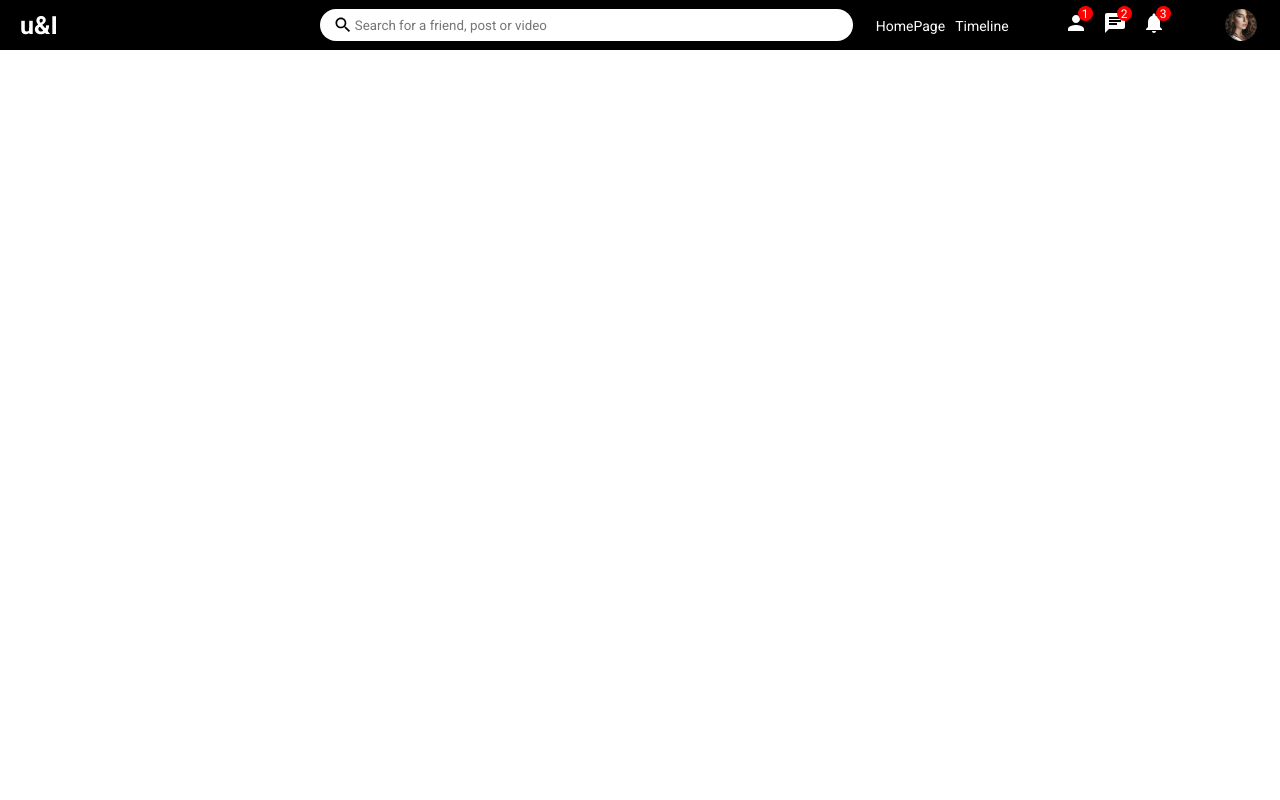
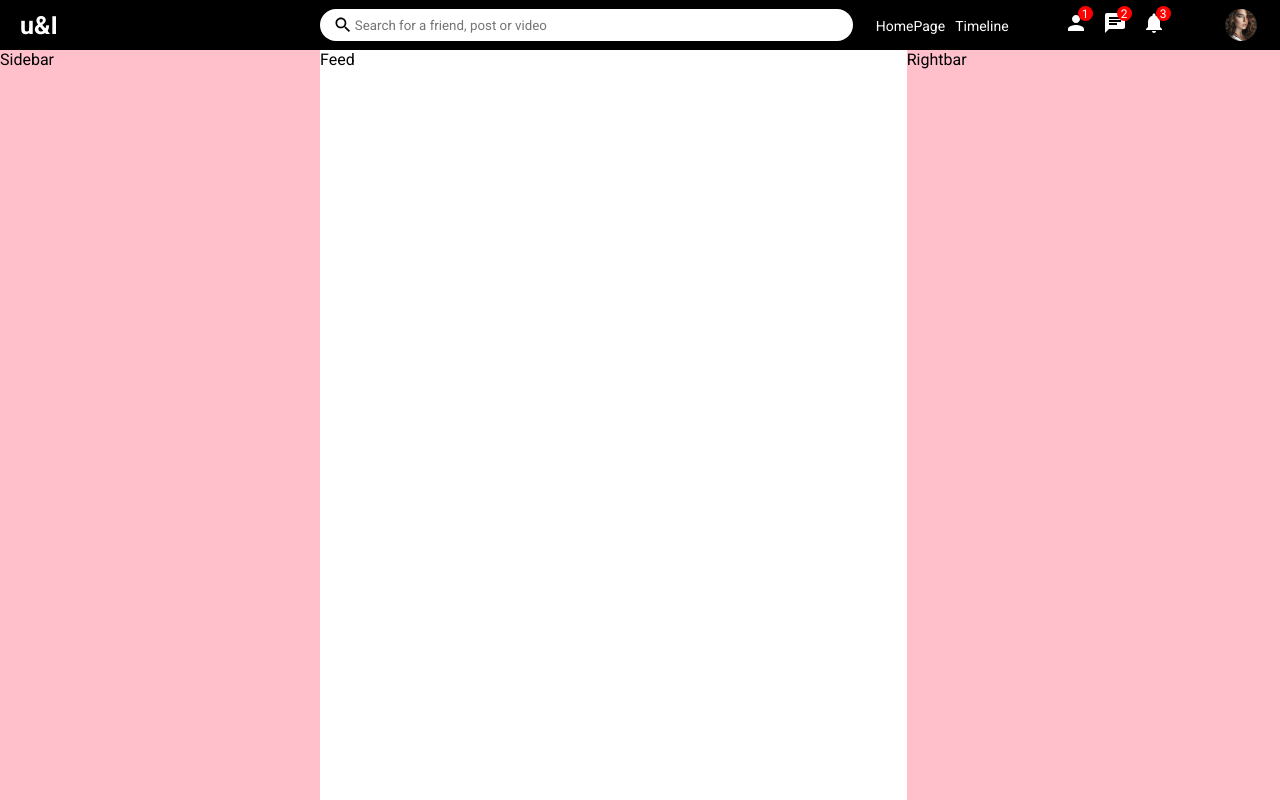
Before and after one commit to rajatdh27/u-i, a React (Create React App) app: page / in a window 1280 px wide. Built offline with nearby package versions, Linux system fonts and the light colour scheme.

Commit message:
body components

```diff
--- a/package.json
+++ b/package.json
@@ -19,6 +19,10 @@
     "test": "react-scripts test",
     "eject": "react-scripts eject"
   },
+  "peerDependencies": {
+    "@babel/core": "^7.0.0",
+    "react": ">=16.8.0"
+  },
   "eslintConfig": {
     "extends": [
       "react-app",
--- a/src/Pages/Home/Home.jsx
+++ b/src/Pages/Home/Home.jsx
@@ -1,9 +1,18 @@
+import Feed from "../../components/Feed/Feed";
+import Rightbar from "../../components/Rightbar/Rightbar";
+import Sidebar from "../../components/Sidebar/Sidebar";
 import Topbar from "../../components/Topbar/Topbar";
+import styles from "./Home.module.css";
 
 export default function Home() {
   return (
     <>
       <Topbar />
+      <div className={styles.homeContainer}>
+        <Sidebar />
+        <Feed />
+        <Rightbar />
+      </div>
     </>
   );
 }
--- a/src/Pages/Home/Home.module.css
+++ b/src/Pages/Home/Home.module.css
@@ -0,0 +1,3 @@
+.homeContainer {
+  display: flex;
+}
--- /dev/null
+++ b/src/components/Feed/Feed.jsx
@@ -0,0 +1,5 @@
+import styles from "./Feed.module.css";
+
+export default function Feed() {
+  return <div className={styles.feed}>Feed</div>;
+}
--- /dev/null
+++ b/src/components/Feed/Feed.module.css
@@ -0,0 +1,4 @@
+.feed {
+  flex: 5.5;
+  background-color: white;
+}
--- /dev/null
+++ b/src/components/Rightbar/Rightbar.jsx
@@ -0,0 +1,5 @@
+import styles from "./Rightbar.module.css";
+
+export default function Rightbar() {
+  return <div className={styles.rightbar}>Rightbar</div>;
+}
--- /dev/null
+++ b/src/components/Rightbar/Rightbar.module.css
@@ -0,0 +1,4 @@
+.rightbar {
+  flex: 3.5;
+  background-color: pink;
+}
--- /dev/null
+++ b/src/components/Sidebar/Sidebar.jsx
@@ -0,0 +1,5 @@
+import styles from "./Sidebar.module.css";
+
+export default function Sidebar() {
+  return <div className={styles.sidebar}>Sidebar</div>;
+}
--- /dev/null
+++ b/src/components/Sidebar/Sidebar.module.css
@@ -0,0 +1,5 @@
+.sidebar {
+  flex: 3;
+  height: calc(100vh - 3.125rem);
+  background-color: pink;
+}
```
